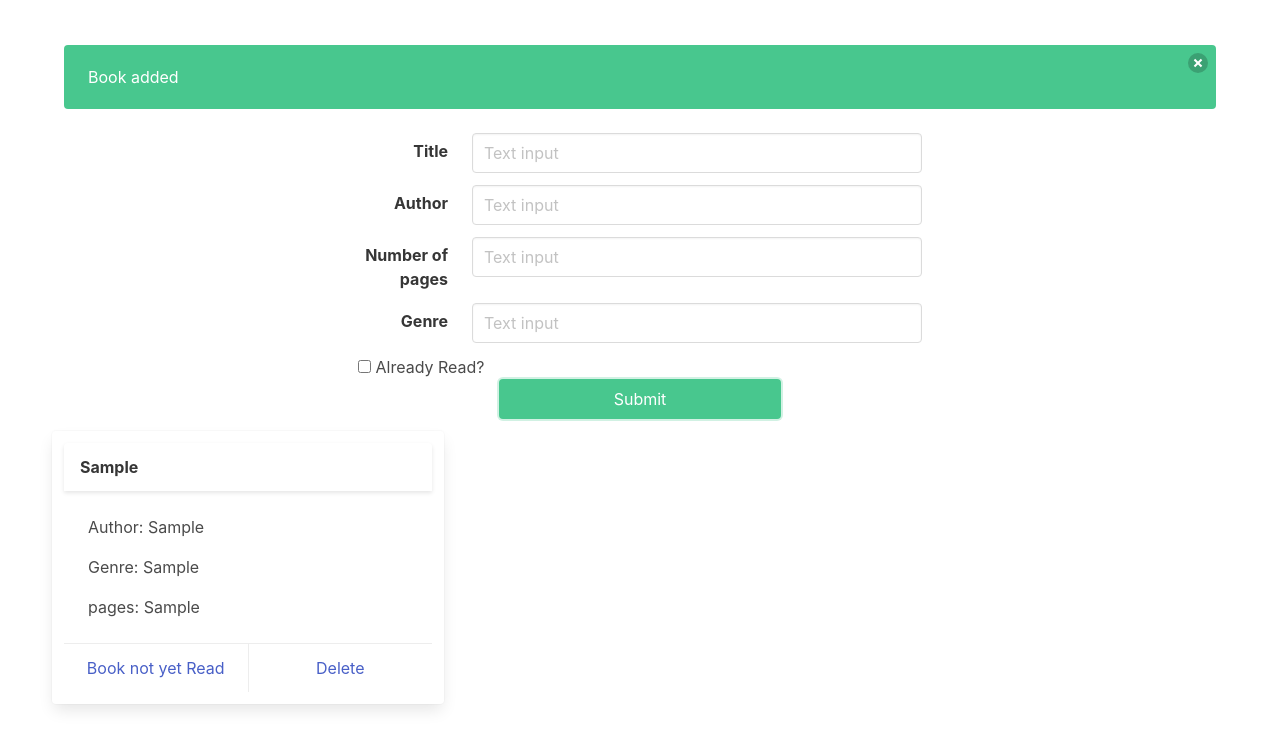
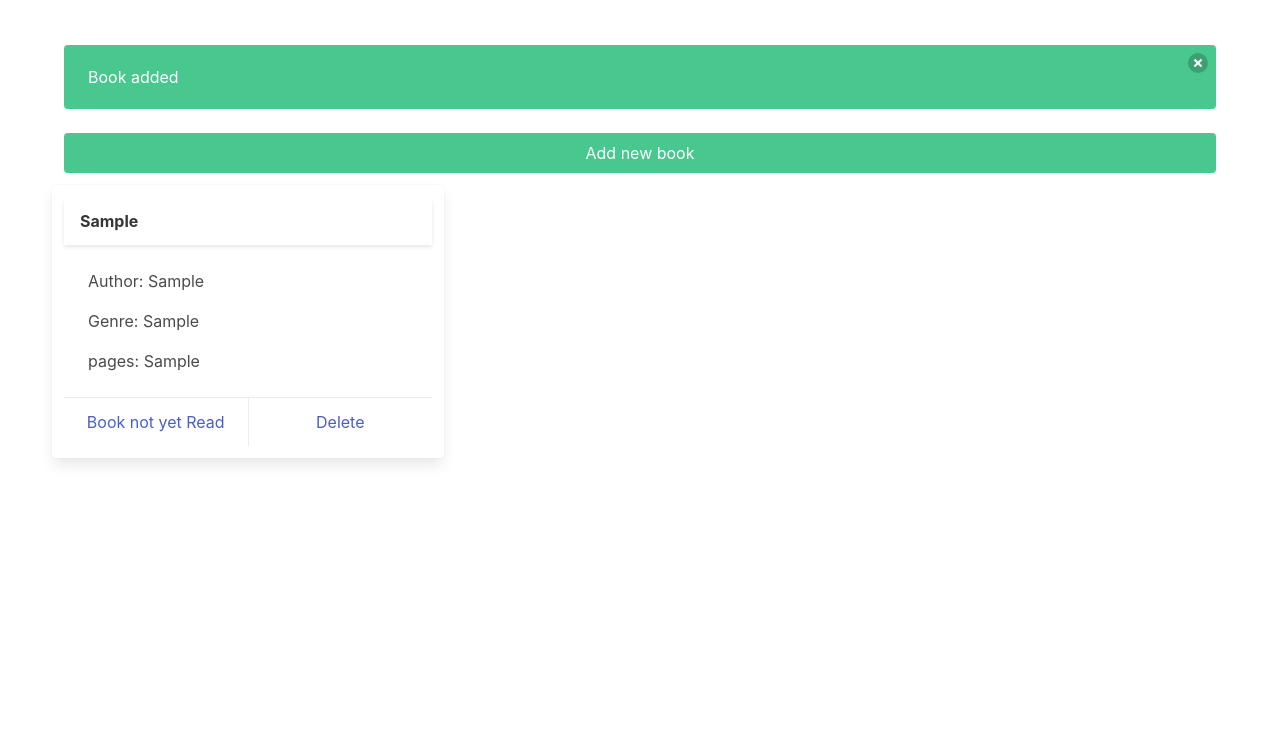
Before and after one commit to Ceejayski/Simple-JS-UI-Library-, a plain HTML site: page index.html in a window 1280 px wide. Both pictures are taken after typing "Sample", "Sample", "Sample", "Sample" into the empty fields and a click on the input "Submit". Shown: the part 64-804 px from the top of the page. Drawn offline with nearby package versions, Linux system fonts and the light colour scheme.

Commit message:
Add additonal UI functionalities and Complete project

```diff
--- a/css/style.css
+++ b/css/style.css
@@ -10,3 +10,7 @@
 .submit {
     width: 100%;
 }
+
+.btn-d-none {
+    display: none;
+}
--- a/index.html
+++ b/index.html
@@ -70,6 +70,9 @@
                         <input type="submit" value="Submit" class="button is-success submit">
                     </div>
                 </form>
+                <div class="column">
+                    <button class="button is-success submit btn-d-none">Add new book</button>
+                </div>
             </div>
             <div class="columns" id="books-list">
 
--- a/js/app.js
+++ b/js/app.js
@@ -1,4 +1,5 @@
-const library = [];
+const library = [],
+    addBookBtn = document.querySelector('.btn-d-none');
 class Book {
     constructor(title, author, genre, page, read) {
         this.title = title;
@@ -63,6 +64,10 @@ class UI {
 
         form.insertBefore(div, container);
 
+        setTimeout(() => {
+            document.querySelector('.notification').remove();
+        }, 5000);
+
     }
 
     deleteBook(target) {
@@ -110,6 +115,7 @@ document.getElementById('book-form').addEventListener('submit', (e) => {
         author = document.getElementById('author').value,
         genre = document.getElementById('genre').value,
         page = document.getElementById('pages').value,
+        form = document.getElementById('book-form'),
         read = document.getElementById('read').checked;
 
 
@@ -130,13 +136,22 @@ document.getElementById('book-form').addEventListener('submit', (e) => {
         ui.clearFields();
 
     }
+
+    form.style.display = 'none';
+    addBookBtn.style.display = 'block';
     e.preventDefault();
 });
 
 document.querySelector('.container').addEventListener('click', function (e) {
-    const ui = new UI();
+    const ui = new UI(),
+        form = document.getElementById('book-form');
     console.log(e)
     ui.deleteBook(e.target);
     ui.readBook(e.target);
-    console.log(e.target)
+    console.log(e.target.classList);
+
+    if (e.target.classList.contains('btn-d-none')) {
+        form.style.display = 'block';
+        addBookBtn.style.display = 'none';
+    }
 });
```
